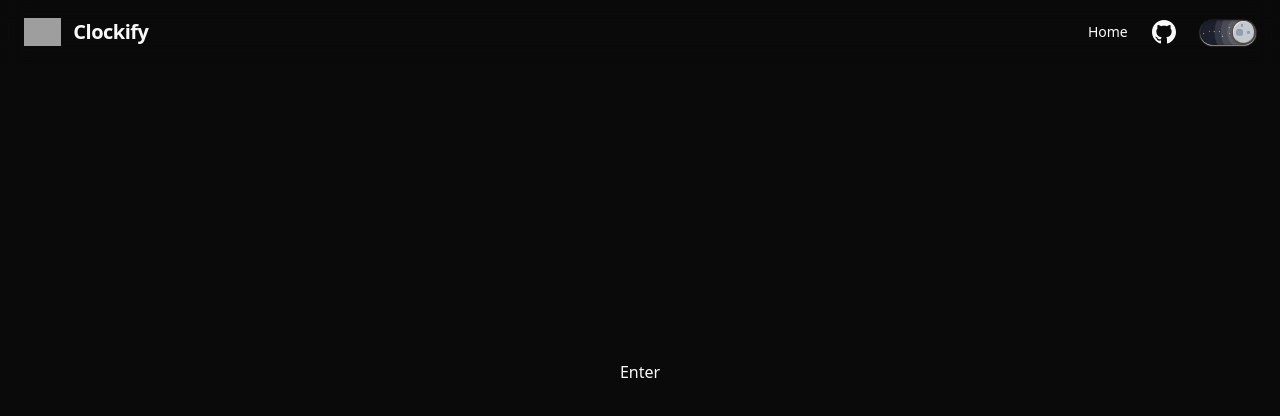
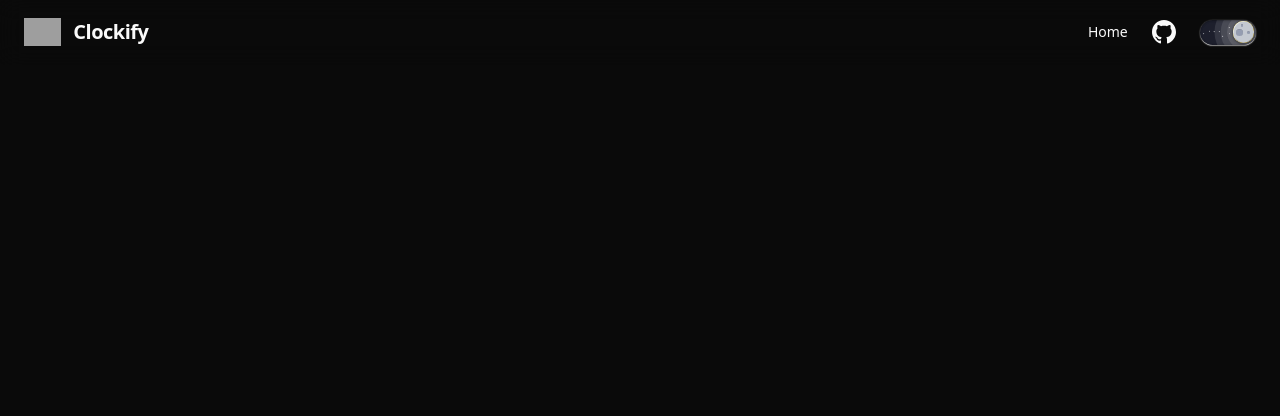
Before and after one commit to piyushsarkar-dev/clockify-next, a Next.js app: page / in a window 1280 px wide. Shown: the top 416 px of the page. Built offline with nearby package versions, Linux system fonts and the light colour scheme; grey boxes are pictures that could not be loaded.

Commit message:
adding section

```diff
--- a/src/components/Clock.tsx
+++ b/src/components/Clock.tsx
@@ -1,5 +1,5 @@
 const Clock = () => {
-	return <div>Enter</div>;
+	return <section></section>;
 };
 
 export default Clock;
```
